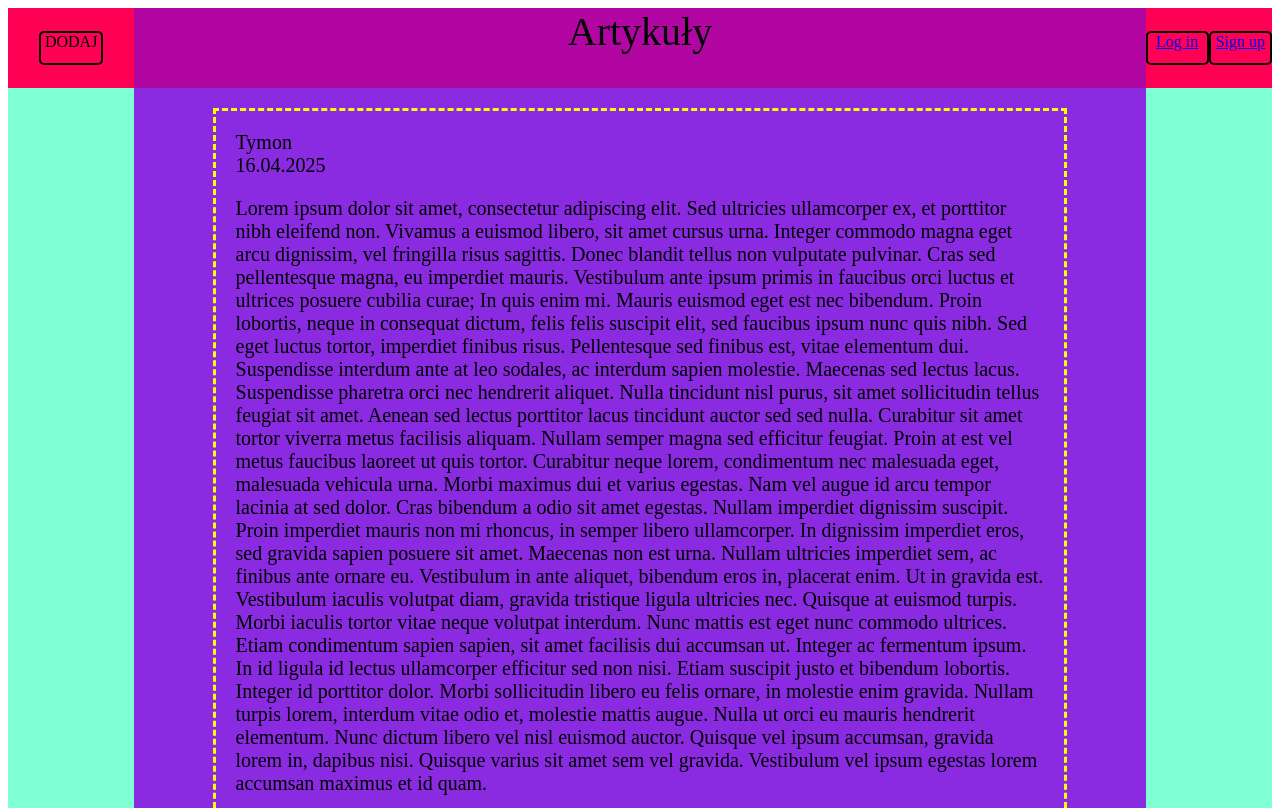
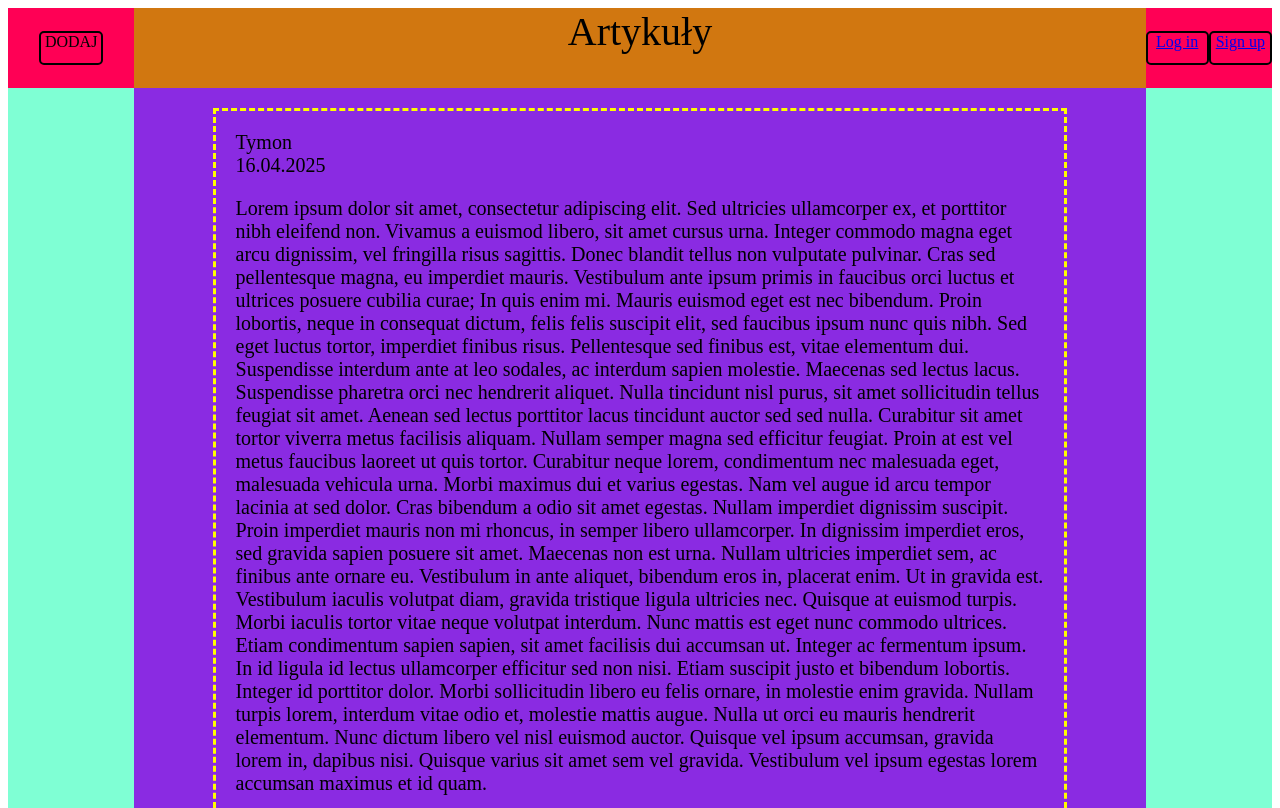
Before and after one commit to Wi3erek/Projekt1, a plain HTML site: page index.html in a window 1280 px wide. Drawn offline with Linux system fonts and the light colour scheme.

Commit message:
Testowy commit - zmiana kolorów

```diff
--- a/index.html
+++ b/index.html
@@ -95,7 +95,7 @@
 
         #headtitle {
             float: left;
-            background-color: rgb(177, 6, 162);
+            background-color: rgb(209, 119, 16);
             width: 80%;
             height: 10dvh;
             text-align: center;
```
